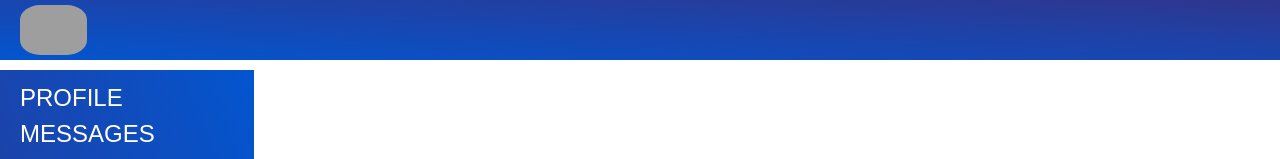
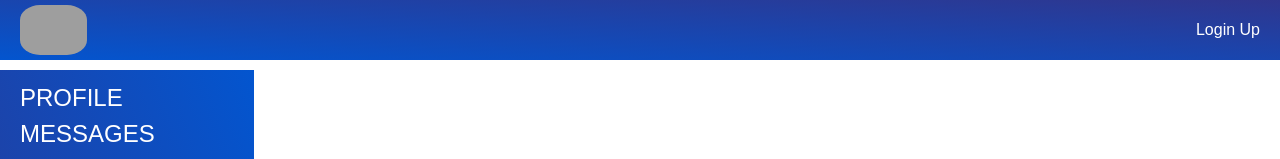
Before and after one commit to Darovsk1y/react_my-one-app, a React (Create React App) app: page /login in a window 1280 px wide. Shown: the top 159 px of the page. Built offline with nearby package versions, Linux system fonts and the light colour scheme; no server answers; grey boxes are pictures that could not be loaded.

Commit message:
auth, id active user, coockes, changes header, add header class-componenta-auth, withCredentials

```diff
--- /dev/null
+++ b/src/components/Header/Auth/Auth.jsx
@@ -0,0 +1,14 @@
+import s from "./../Header.module.css";
+import { NavLink } from 'react-router-dom';
+
+let Auth = (props) => {
+  return (
+    <div className={s.loginBlock}>
+		{props.isAuth ?
+		<div className={s.login}>User: {props.login}</div> :
+		<NavLink to={"/login"}>Login Up</NavLink>}
+
+    </div>
+  );
+};
+export default Auth;
--- /dev/null
+++ b/src/components/Header/Auth/AuthContainer.jsx
@@ -0,0 +1,37 @@
+import React from 'react';
+import Auth from './Auth';
+import { connect } from 'react-redux';
+import { setAuthUserData, setAuthUserProfile } from './../../../redux/auth_reducer';
+
+const axios = require("axios");
+
+class AuthContainer extends React.Component {
+	componentDidMount(){
+		axios
+		.get(`https://social-network.samuraijs.com/api/1.0/auth/me`, {
+			withCredentials: true
+		})
+		.then(response =>{
+			if(response.data.resultCode === 0){
+				let {id, email, login} = {...response.data.data}
+				this.props.setAuthUserData(id, email, login);
+				axios
+				.get(`https://social-network.samuraijs.com/api/1.0/profile/${response.data.data.id}`)
+				.then(response => {
+					this.props.setAuthUserProfile(response.data);
+				})
+			}
+		})
+
+	}
+	render () {
+		return <Auth {...this.props}/>
+	}
+}
+let mapStateToProps = (state) =>({
+	login: state.auth.login,
+	isAuth: state.auth.isAuth,
+	activeUser: state.auth.activeUser,
+})
+
+export default connect (mapStateToProps, {setAuthUserData, setAuthUserProfile})(AuthContainer);
--- a/src/components/Header/Header.jsx
+++ b/src/components/Header/Header.jsx
@@ -1,10 +1,12 @@
 import s from "./Header.module.css";
+import AuthContainer from './Auth/AuthContainer';
 const Header = () => {
   return (
     <header className={s.header}>
       <img
         src="https://bnetcmsus-a.akamaihd.net/cms/template_resource/fh/FHSCSCG9CXOC1462229977849.png"
         alt=""></img>
+		<AuthContainer />
     </header>
   );
 };
--- a/src/components/Header/Header.module.css
+++ b/src/components/Header/Header.module.css
@@ -2,8 +2,20 @@
 	grid-area: header;
 	padding: 5px 20px;
 	background: linear-gradient(to bottom left, #2F368E, #0355cf);
+	display: flex;
+	align-items: center;
+	justify-content: space-between;
 }
 .header img{
 	max-height: 100%;
 	border-radius: 30%;
 }
+.loginBlock a{
+	color: white;
+}
+.loginBlock a:hover{
+	text-decoration: underline;
+}
+.login{
+	color: white;
+}
--- a/src/components/UserMain/User.jsx
+++ b/src/components/UserMain/User.jsx
@@ -8,7 +8,6 @@ const User = (props) => {
 	if(!props.profile){
 		return <Preloader/>
 	}
-
   return (
     <div className={s.user}>
       <UserHeader profile={props.profile}/>
--- a/src/components/UserMain/UserContainer.jsx
+++ b/src/components/UserMain/UserContainer.jsx
@@ -9,10 +9,9 @@ import { useMatch } from "react-router";
 /* Теперь это классовая компанента */
 class UserContainer extends React.Component {
 	componentDidMount(){
-		let userId = this.props.match ? this.props.match.params.userId : "";
+		let userId = this.props.match ? this.props.match.params.userId : "2";/* this.props.auth.activeUser.userId работает но с ошибкой. данные из пропс поздно приходят */
 		axios.get(`https://social-network.samuraijs.com/api/1.0/profile/${userId}`)
 		.then( response =>{
-			/* создадим ф-ии позже */
 			this.props.setUserProfile(response.data);
 		})
 	}
@@ -25,10 +24,11 @@ class UserContainer extends React.Component {
 }
 let mapStateToProps = (state) =>({
 	profile: state.profile.profile,
+	auth: state.auth,/*  id active*/
 })
 
 const ProfileMatch = (props) => {
-	let match = useMatch("/profile/:userId/");
+	let match = useMatch("/profile/:userId");
 	return (
 		<UserContainer {...props} match={match} />
 	)
--- a/src/components/UserMain/UserHeader/User-Info/UserInfo.jsx
+++ b/src/components/UserMain/UserHeader/User-Info/UserInfo.jsx
@@ -1,4 +1,4 @@
-import s from "./User-Info.module.css";
+import s from "./UserInfo.module.css";
 const UserInfo = (props) => {
   return (
     <div className={s.info}>
@@ -13,7 +13,7 @@ const UserInfo = (props) => {
 	  	{/* Вывод только если параметр задан */}
 	  {props.profile.aboutMe ? (
 		<div className={s.line}>
-			<div className={s.param}>Status</div>
+			<div className={s.param}>About Me</div>
 			<div className={s.answer}>{props.profile.aboutMe}</div>
 		</div>
 	  ) : ''}
--- a/src/components/UserMain/UserHeader/UserAvatar/UserAvatar.jsx
+++ b/src/components/UserMain/UserHeader/UserAvatar/UserAvatar.jsx
@@ -8,7 +8,6 @@ const UserAvatar = (props) => {
       ) : (
         <img src="https://i0.wp.com/slovami.net/wp-content/uploads/2018/04/1-36-1024x1024.jpg" alt="" />
       )}
-      <img src={props.avatar} alt="" />
     </a>
   );
 };
--- /dev/null
+++ b/src/redux/auth_reducer.js
@@ -0,0 +1,44 @@
+const SET_USER_DATA = "SET_USER_DATA";
+const SET_AUTH_USER_PROFILE = "SET_AUTH_USER_PROFILE";
+
+let intialState = {
+	id: null,
+	email: null,
+	login: null,
+	isAuth: false,
+	activeUser: null,
+}
+
+const authReduser = (state = intialState, action) => {
+	switch (action.type) {
+		case SET_USER_DATA: {
+			return {
+				...state, ...action.data,
+				isAuth: true
+			}
+		}
+		case SET_AUTH_USER_PROFILE: {
+			return {
+				...state,
+				activeUser: action.activeUser,
+			}
+		}
+		default:
+			return state;
+	}
+}
+
+export const setAuthUserData = (id, email, login) => {
+	return {
+		type: SET_USER_DATA,
+		data: {id, email, login}
+	}
+}
+export const setAuthUserProfile = (activeUser) => {
+	return {
+		type: SET_AUTH_USER_PROFILE,
+		activeUser,
+	}
+}
+
+export default authReduser;
--- a/src/redux/redux_store.js
+++ b/src/redux/redux_store.js
@@ -3,6 +3,7 @@ import profileReducer from './profile_reducer';
 import dialogsReducer from './dialogs_reducer';
 import assideReducer from './asside_reducer';
 import usersReducer from "./users_reducer";
+import authReduser from "./auth_reducer";
 
 /* Наши редьюсеры */
 /* и наши данные имен блоков для state */
@@ -11,6 +12,7 @@ let reducersPack = combineReducers({
 	dialogs: dialogsReducer,
 	asside: assideReducer,
 	users: usersReducer,
+	auth: authReduser,
 });
 /*! теперь ф=ия getState вернет нам такие же названия для разделов как мы задали Редюсерам выше */
 let store = createStore(reducersPack);
```
Also changed, not shown: src/components/UserMain/UserHeader/User-Info/UserInfo.module.css (renamed from src/components/UserMain/UserHeader/User-Info/User-Info.module.css).
